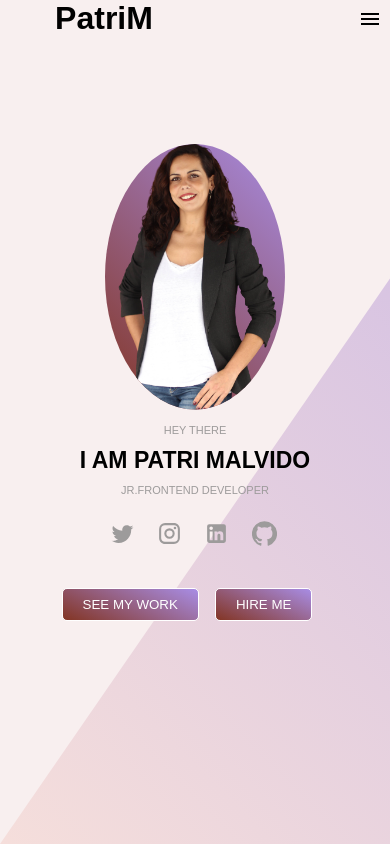
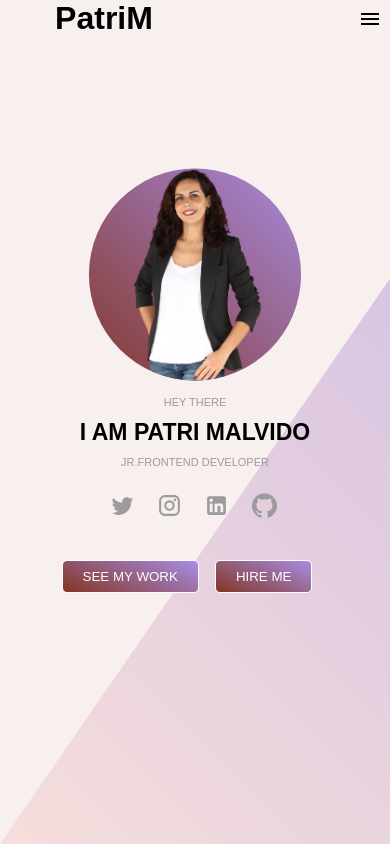
Before and after one commit to PatriMalvido/Portfolio, a React (Create React App) app: page / in a window 390 px wide. Built offline with nearby package versions, Linux system fonts and the light colour scheme.

Commit message:
add changes image main

```diff
--- a/src/components/Main.js
+++ b/src/components/Main.js
@@ -1,6 +1,6 @@
 import { Instagram, Twitter, LinkedIn, GitHub } from '@material-ui/icons';
 import '../styles/layout/Main.scss';
-import imgPatri from '../images/imgPatrisiluetbackground.png';
+import imgPatri from '../images/mebackground.png';
 import { Link } from 'react-router-dom';
 
 const Main = () => {
--- a/src/components/Works.js
+++ b/src/components/Works.js
@@ -14,19 +14,27 @@ const Works = () => {
       <div className="work__section">
         <div className="cards">
           <img src={futuramaWork} alt="" />
-          <button>See work</button>
+          <a href="https://patrimalvido.github.io/Futurama/">
+            <button>See work</button>
+          </a>
         </div>
         <div className="cards">
           <img src={harrypotterWork} alt="" />
-          <button>See work</button>
+          <a href="http://beta.adalab.es/modulo-3-evaluacion-final-PatriMalvido/">
+            <button>See work</button>
+          </a>
         </div>
         <div className="cards">
           <img src={gameWork} alt="" />
+          <a href='http://beta.adalab.es/modulo-2-evaluacion-intermedia-PatriMalvido/'>
           <button>See work</button>
+          </a>
         </div>
         <div className="cards">
           <img src={apcJavascriptWork} alt="" />
+          <a href='http://beta.adalab.es/project-promo-o-module-2-team-5/'>
           <button>See work</button>
+          </a>
         </div>
         <div className="cards">
           <img src={apcNodeWork} alt="" />
@@ -34,15 +42,21 @@ const Works = () => {
         </div>
         <div className="cards">
           <img src={gamecatchWork} alt="" />
+          <a href='https://patrimalvido.github.io/Atrapa-al-gato/'>
           <button>See work</button>
+          </a>
         </div>
         <div className="cards">
           <img src={maquetacionWork} alt="" />
+          <a href='http://beta.adalab.es/modulo-1-evaluacion-final-PatriMalvido/'>
           <button>See work</button>
+          </a>
         </div>
         <div className="cards">
           <img src={animeWork} alt="" />
-          <button>See work</button>
+          <a href="http://beta.adalab.es/modulo-2-evaluacion-final-PatriMalvido/">
+            <button>See work</button>
+          </a>
         </div>
       </div>
     </div>
--- a/src/styles/layout/Main.scss
+++ b/src/styles/layout/Main.scss
@@ -66,17 +66,17 @@
     }
 }
 .main__img {
-    margin-right: 150px;
-    //clip-path: circle(45% at 50% 49%) ;
+  // margin-right: 150px;
+    clip-path: circle(45% at 50% 49%) ;
     //clip-path: polygon(20% 0%, 80% 0%, 100% 100%, 0% 100%);
-    clip-path: ellipse(50% 48% at 50% 50%);
+    //clip-path: ellipse(50% 48% at 50% 50%);
     cursor: pointer;
     img {
         background: linear-gradient(45deg,#833524,#a88de5);
 
     }
 }
-@media (max-width: 1024px){
+@media (max-width: 1200px){
     .text {
         line-height: 30px;
         white-space: nowrap;
@@ -110,8 +110,8 @@
         justify-content: center;
     }
     .main__img {
-        margin-right: 0;
-        width: 180px;
+        //margin-right: 0;
+        width: 250px;
     }
     .text {
         h1 {
--- a/src/styles/layout/Section.scss
+++ b/src/styles/layout/Section.scss
@@ -8,7 +8,7 @@
     display: flex;
     justify-content: space-between;
     align-items: center;
-    margin: 4rem;
+    margin: 2.5rem;
 }
 .section__img{
   img{
@@ -22,6 +22,7 @@
 .section__content{
     margin: 0 auto;
     text-align: center;
+    line-height: 40px;
     h1{
         color: #fff;
         text-transform: uppercase;
@@ -38,7 +39,7 @@
 @media (max-width:1024px){
     .section__container{
         flex-direction: column;
-        margin: 3rem;
+        margin: 2.5rem;
         h1{
             font-size: 25px;
         }
```
Also changed, not shown: src/images/imgPatrisiluetbackground.png (deleted), src/images/mebackground.png (added).
